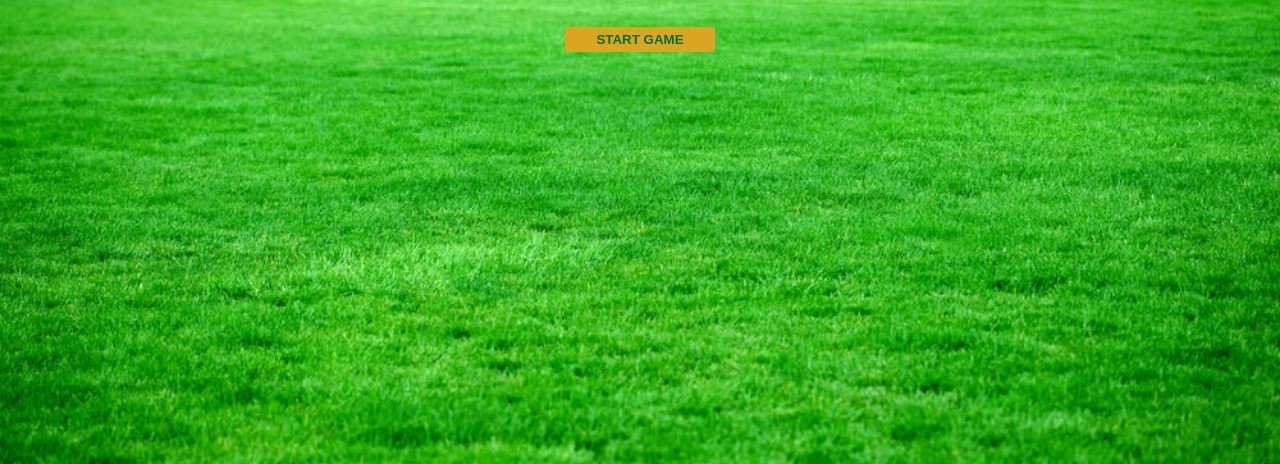
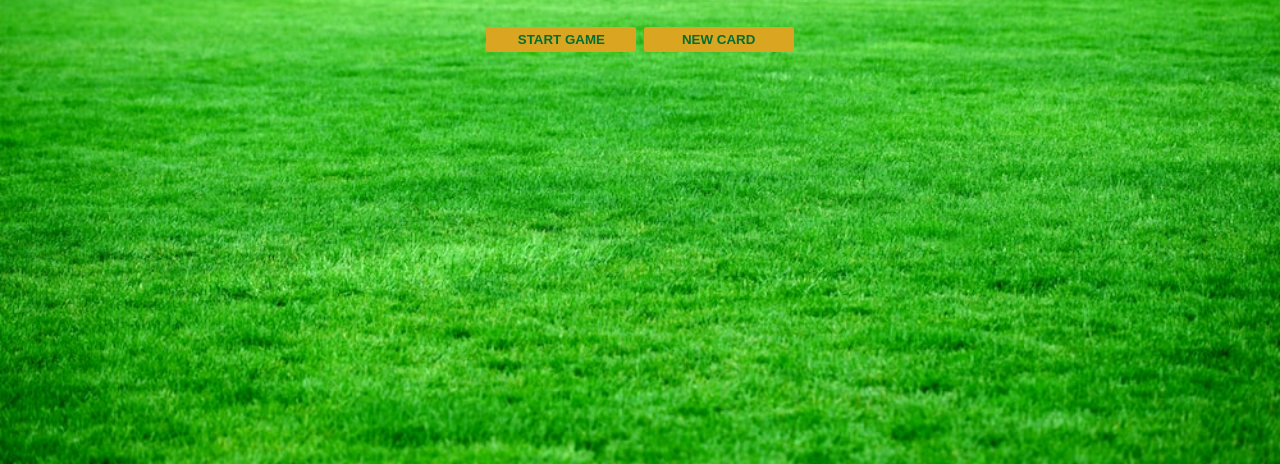
Before and after one commit to Yinkusadel/scrimba-building-blackjack, a website: page index.html in a window 1280 px wide. Shown: the part 336-800 px from the top of the page. Drawn offline with Linux system fonts and the light colour scheme.

Commit message:
refactor :startgame function in script to be render game feat: add startgame function to call render game

```diff
--- a/index.html
+++ b/index.html
@@ -12,6 +12,7 @@
         <p id="cards-el">Cards:</p>
         <p id="sum-el">Sum:</p>
         <button onclick="startGame()">START GAME</button>
+        <button onclick="newCard()">NEW CARD</button>
         <script src="script.js"></script>
     </body>
 </html>
--- a/script.js
+++ b/script.js
@@ -9,6 +9,10 @@ let sumEl = document.getElementById("sum-el")
 let cardsEl = document.getElementById("cards-el")
 
 function startGame() {
+    renderGame()
+}
+
+function renderGame() {
     cardsEl.textContent = "Cards: " + firstCard + " " + secondCard
     sumEl.textContent = "Sum: " + sum
     if (sum <= 20) {
@@ -22,3 +26,9 @@ function startGame() {
     }
     messageEl.textContent = message
 }
+
+function newCard() {
+    let card = 6
+    sum += card
+    renderGame()
+}
--- a/styles.css
+++ b/styles.css
@@ -25,6 +25,8 @@ button {
     font-weight: bold;
     border: none;
     border-radius: 2px;
+    margin-bottom: 2px;
+    margin-top: 2px;
 }
 
 button:hover {
```
